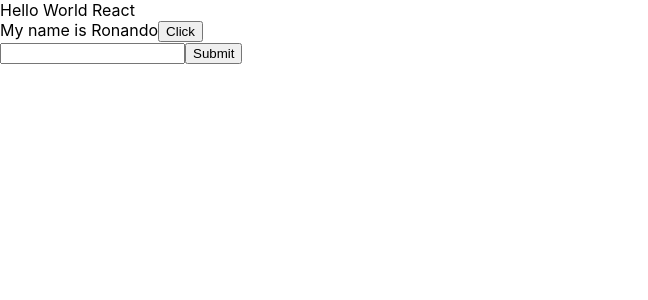
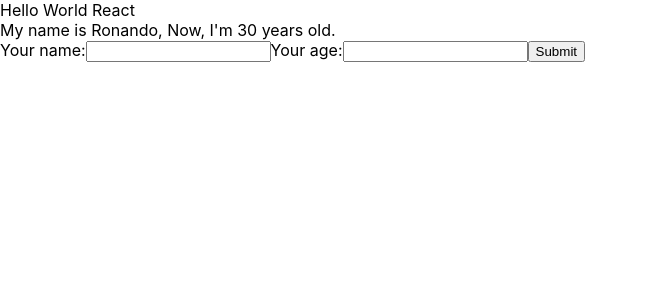
Before and after one commit to thanhcao259/base-react-redux, a React (Create React App) app: page / in a window 1280 px wide. Shown: the top 300 px of the page, without its empty margins (0-648 px from the left). Built offline with nearby package versions, Linux system fonts and the light colour scheme.

Commit message:
Nested Component Simple

```diff
--- a/src/components/MyComponent.js
+++ b/src/components/MyComponent.js
@@ -1,52 +1,21 @@
 import React from 'react'
+import UserInfor from './UserInfor';
 
 class MyComponent extends React.Component {
 
-    state = {
-        name: 'Ronando', address: 'VN', age: 30
-    }
 
-    handleClick(event) {
-        console.log(`>>> Clicked button ${this.state.age}`);
-        this.setState({
-            age: Math.floor((Math.random() * 100) + 1)
-        })
-    }
-
-    handleMouseOver(event) {
-        console.log(event.target);
-        console.log(`>>> Clicked button ${this.state.age}`);
-        // console.log(event);
-    }
-
-    handleOnChangeInput = (event) => {
-        // console.log(event.target.value);
-        this.setState({
-            name: event.target.value
-        })
-    }
-
-    handleOnSubmit = (e)=>{
-        e.preventDefault();
-        alert('submited')
-    }
     render() {
         return (
             <div>
-                My name is {this.state.name}
                 {/* Nen viet onClick.... theo arrow func */}
-                <button className='btn-click'
-                    onClick={(e) => this.handleClick(e)}>Click</button>
+                {/* <button className='btn-click'
+                    onClick={(e) => this.handleClick(e)}>Click</button> */}
 
                 {/* Khong nen viet ntn */}
                 {/* <button className='btn-hover'
                     onMouseOver={this.handleMouseOver}>Hover Me</button> */}
 
-                <form onSubmit={(e)=>{this.handleOnSubmit(e)}}>
-                    <input type='text'
-                        onChange={(e) => {this.handleOnChangeInput(e)} }></input>
-                    <button >Submit</button>
-                </form>
+                <UserInfor/>
             </div>
         )
     }
--- /dev/null
+++ b/src/components/UserInfor.js
@@ -0,0 +1,50 @@
+import React from "react";
+
+class UserInfor extends React.Component {
+
+    state = {
+        name: 'Ronando', address: 'VN', age: 30
+    }
+
+    handleOnChangeName = (event) => {
+        // console.log(event.target.value);
+        this.setState({
+            name: event.target.value
+        });
+    }
+
+    handleOnChangeAge = (event) => {
+        this.setState({
+            age: event.target.value
+        });
+    }
+
+    handleOnSubmit = (e)=>{
+        e.preventDefault();
+        console.log(this.state);
+    }
+    render(){
+
+        return(
+            <>
+                My name is {this.state.name},
+                Now, I'm {this.state.age} years old.
+
+                <form onSubmit={(e)=>{this.handleOnSubmit(e)}}>
+                    <label>Your name:</label>
+                    <input type='text'
+                        onChange={(e) => {this.handleOnChangeName(e)} }/>
+
+                    <label>Your age:</label>
+                    <input type='text'
+                        onChange={(e) => {this.handleOnChangeAge(e)} }/>
+
+
+                    <button >Submit</button>
+                </form>
+
+            </>
+        )
+    }
+}
+export default UserInfor;
```
